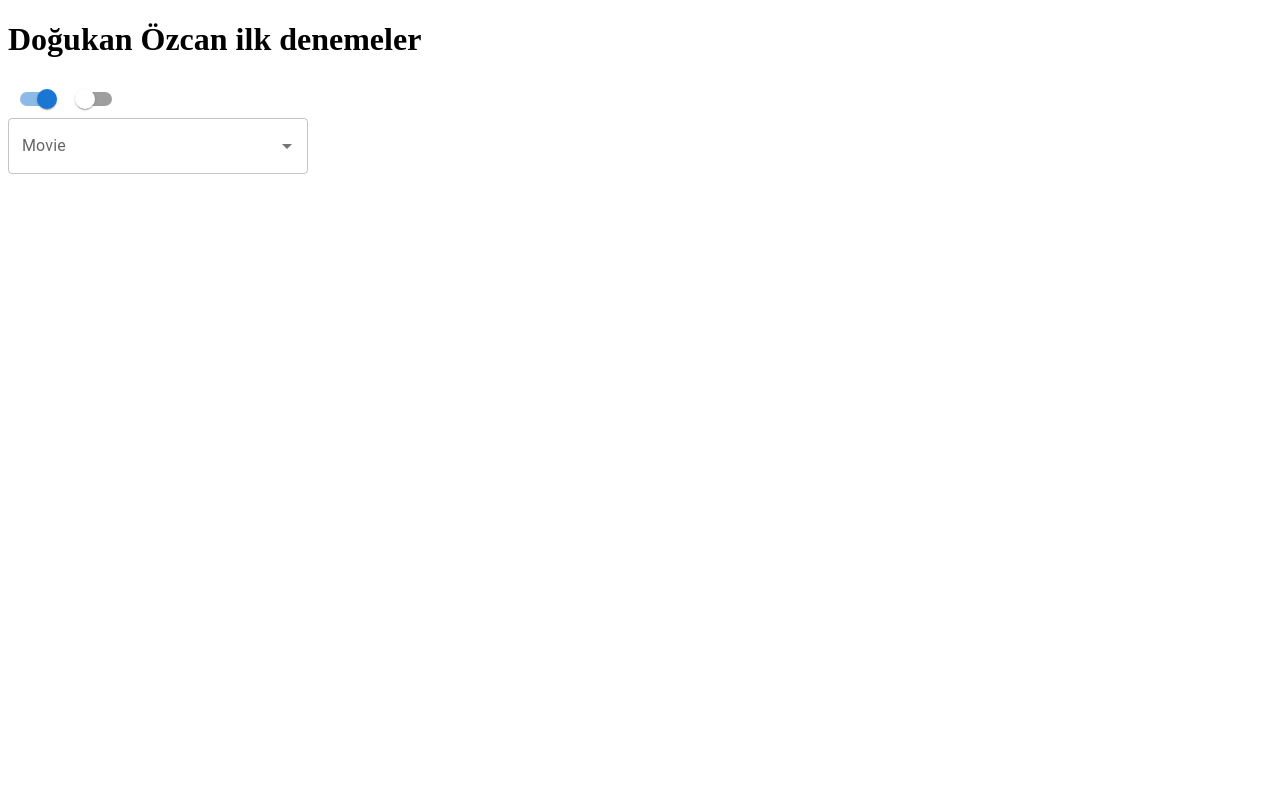
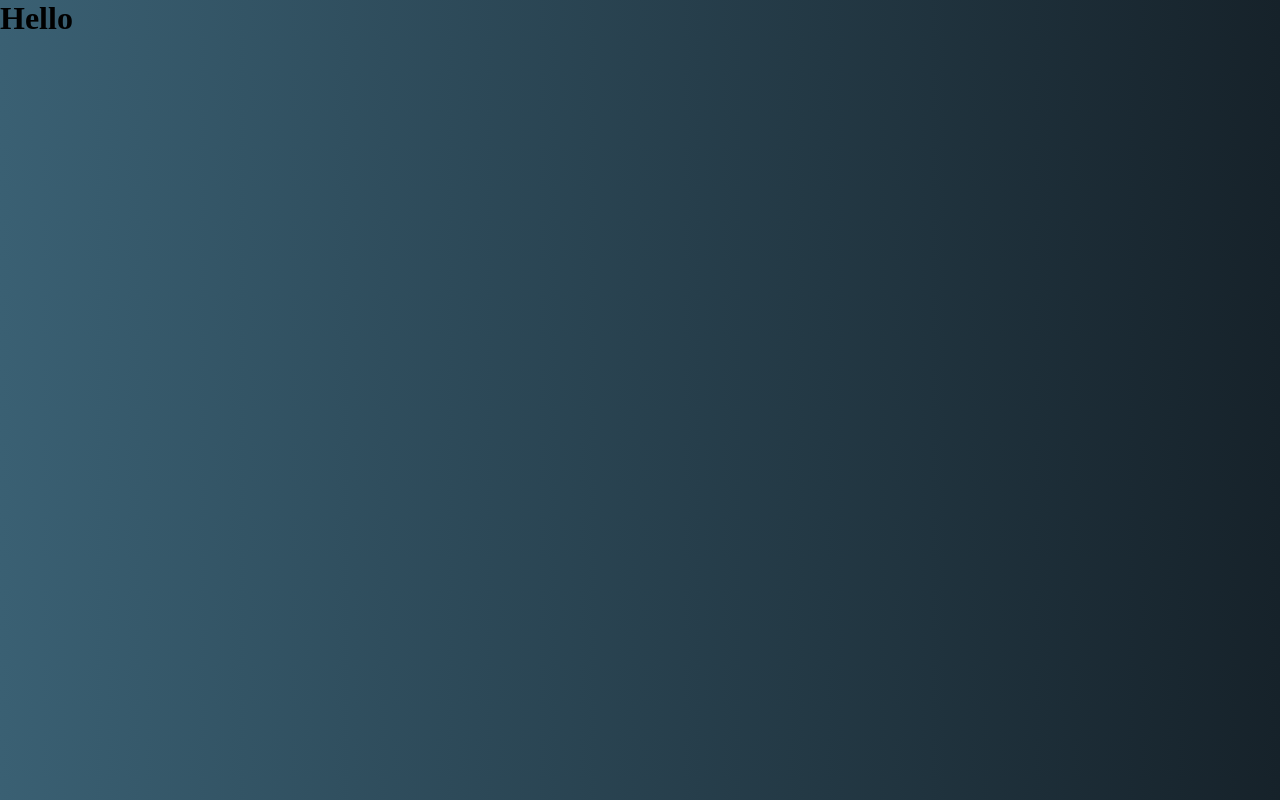
Before and after one commit to DogukanOzcn/materialui-app, a React (Create React App) app: page / in a window 1280 px wide. Built offline with nearby package versions, Linux system fonts and the light colour scheme.

Commit message:
Deneme branchi icin commit atıldı

```diff
--- a/src/App.js
+++ b/src/App.js
@@ -1,10 +1,14 @@
 import Footer from "./components/Footer";
 import Header from "./components/Header";
+import "./index.css"
 
 function App() {
   return (
     <div className="App">
       <Header />
+      <main>
+        <h1>Hello</h1>
+      </main>
       <Footer/>
     </div>
   );
--- a/src/components/Footer.js
+++ b/src/components/Footer.js
@@ -1,143 +1,12 @@
-import * as React from 'react';
-import TextField from '@mui/material/TextField';
-import Autocomplete from '@mui/material/Autocomplete';
+import React from 'react'
+import './footer.css'
 
 export default function Footer() {
   return (
-    <Autocomplete
-      disablePortal
-      id="combo-box-demo"
-      options={top100Films}
-      sx={{ width: 300 }}
-      renderInput={(params) => <TextField {...params} label="Movie" />}
-    />
-  );
+    <div>
+      <header className='foot'>
+      <h3 className='test'> </h3>
+      </header>
+    </div>
+  )
 }
-
-// Top 100 films as rated by IMDb users. http://www.imdb.com/chart/top
-const top100Films = [
-  { label: 'The Shawshank Redemption', year: 1994 },
-  { label: 'The Godfather', year: 1972 },
-  { label: 'The Godfather: Part II', year: 1974 },
-  { label: 'The Dark Knight', year: 2008 },
-  { label: '12 Angry Men', year: 1957 },
-  { label: "Schindler's List", year: 1993 },
-  { label: 'Pulp Fiction', year: 1994 },
-  {
-    label: 'The Lord of the Rings: The Return of the King',
-    year: 2003,
-  },
-  { label: 'The Good, the Bad and the Ugly', year: 1966 },
-  { label: 'Fight Club', year: 1999 },
-  {
-    label: 'The Lord of the Rings: The Fellowship of the Ring',
-    year: 2001,
-  },
-  {
-    label: 'Star Wars: Episode V - The Empire Strikes Back',
-    year: 1980,
-  },
-  { label: 'Forrest Gump', year: 1994 },
-  { label: 'Inception', year: 2010 },
-  {
-    label: 'The Lord of the Rings: The Two Towers',
-    year: 2002,
-  },
-  { label: "One Flew Over the Cuckoo's Nest", year: 1975 },
-  { label: 'Goodfellas', year: 1990 },
-  { label: 'The Matrix', year: 1999 },
-  { label: 'Seven Samurai', year: 1954 },
-  {
-    label: 'Star Wars: Episode IV - A New Hope',
-    year: 1977,
-  },
-  { label: 'City of God', year: 2002 },
-  { label: 'Se7en', year: 1995 },
-  { label: 'The Silence of the Lambs', year: 1991 },
-  { label: "It's a Wonderful Life", year: 1946 },
-  { label: 'Life Is Beautiful', year: 1997 },
-  { label: 'The Usual Suspects', year: 1995 },
-  { label: 'Léon: The Professional', year: 1994 },
-  { label: 'Spirited Away', year: 2001 },
-  { label: 'Saving Private Ryan', year: 1998 },
-  { label: 'Once Upon a Time in the West', year: 1968 },
-  { label: 'American History X', year: 1998 },
-  { label: 'Interstellar', year: 2014 },
-  { label: 'Casablanca', year: 1942 },
-  { label: 'City Lights', year: 1931 },
-  { label: 'Psycho', year: 1960 },
-  { label: 'The Green Mile', year: 1999 },
-  { label: 'The Intouchables', year: 2011 },
-  { label: 'Modern Times', year: 1936 },
-  { label: 'Raiders of the Lost Ark', year: 1981 },
-  { label: 'Rear Window', year: 1954 },
-  { label: 'The Pianist', year: 2002 },
-  { label: 'The Departed', year: 2006 },
-  { label: 'Terminator 2: Judgment Day', year: 1991 },
-  { label: 'Back to the Future', year: 1985 },
-  { label: 'Whiplash', year: 2014 },
-  { label: 'Gladiator', year: 2000 },
-  { label: 'Memento', year: 2000 },
-  { label: 'The Prestige', year: 2006 },
-  { label: 'The Lion King', year: 1994 },
-  { label: 'Apocalypse Now', year: 1979 },
-  { label: 'Alien', year: 1979 },
-  { label: 'Sunset Boulevard', year: 1950 },
-  {
-    label: 'Dr. Strangelove or: How I Learned to Stop Worrying and Love the Bomb',
-    year: 1964,
-  },
-  { label: 'The Great Dictator', year: 1940 },
-  { label: 'Cinema Paradiso', year: 1988 },
-  { label: 'The Lives of Others', year: 2006 },
-  { label: 'Grave of the Fireflies', year: 1988 },
-  { label: 'Paths of Glory', year: 1957 },
-  { label: 'Django Unchained', year: 2012 },
-  { label: 'The Shining', year: 1980 },
-  { label: 'WALL·E', year: 2008 },
-  { label: 'American Beauty', year: 1999 },
-  { label: 'The Dark Knight Rises', year: 2012 },
-  { label: 'Princess Mononoke', year: 1997 },
-  { label: 'Aliens', year: 1986 },
-  { label: 'Oldboy', year: 2003 },
-  { label: 'Once Upon a Time in America', year: 1984 },
-  { label: 'Witness for the Prosecution', year: 1957 },
-  { label: 'Das Boot', year: 1981 },
-  { label: 'Citizen Kane', year: 1941 },
-  { label: 'North by Northwest', year: 1959 },
-  { label: 'Vertigo', year: 1958 },
-  {
-    label: 'Star Wars: Episode VI - Return of the Jedi',
-    year: 1983,
-  },
-  { label: 'Reservoir Dogs', year: 1992 },
-  { label: 'Braveheart', year: 1995 },
-  { label: 'M', year: 1931 },
-  { label: 'Requiem for a Dream', year: 2000 },
-  { label: 'Amélie', year: 2001 },
-  { label: 'A Clockwork Orange', year: 1971 },
-  { label: 'Like Stars on Earth', year: 2007 },
-  { label: 'Taxi Driver', year: 1976 },
-  { label: 'Lawrence of Arabia', year: 1962 },
-  { label: 'Double Indemnity', year: 1944 },
-  {
-    label: 'Eternal Sunshine of the Spotless Mind',
-    year: 2004,
-  },
-  { label: 'Amadeus', year: 1984 },
-  { label: 'To Kill a Mockingbird', year: 1962 },
-  { label: 'Toy Story 3', year: 2010 },
-  { label: 'Logan', year: 2017 },
-  { label: 'Full Metal Jacket', year: 1987 },
-  { label: 'Dangal', year: 2016 },
-  { label: 'The Sting', year: 1973 },
-  { label: '2001: A Space Odyssey', year: 1968 },
-  { label: "Singin' in the Rain", year: 1952 },
-  { label: 'Toy Story', year: 1995 },
-  { label: 'Bicycle Thieves', year: 1948 },
-  { label: 'The Kid', year: 1921 },
-  { label: 'Inglourious Basterds', year: 2009 },
-  { label: 'Snatch', year: 2000 },
-  { label: '3 Idiots', year: 2009 },
-  { label: 'Monty Python and the Holy Grail', year: 1975 },
-];
--- a/src/components/Header.js
+++ b/src/components/Header.js
@@ -1,15 +1,9 @@
-import * as React from 'react';
-import Switch from '@mui/material/Switch';
-
-const label = { inputProps: { 'aria-label': 'Switch demo' } };
+import * as React from "react";
 
 export default function Header() {
   return (
     <div>
-      <h1>Doğukan Özcan ilk denemeler</h1>
-      <Switch {...label} defaultChecked />
-      <Switch {...label} />
-
+      <h1></h1>
     </div>
   );
 }
--- /dev/null
+++ b/src/index.css
@@ -0,0 +1,18 @@
+*{
+    padding: 0;
+    margin: 0;
+    box-sizing: border-box;
+}
+body {
+  background: #16222a; /* fallback for old browsers */
+  background: -webkit-linear-gradient(
+    to right,
+    #3a6073,
+    #16222a
+  ); /* Chrome 10-25, Safari 5.1-6 */
+  background: linear-gradient(
+    to right,
+    #3a6073,
+    #16222a
+  ); /* W3C, IE 10+/ Edge, Firefox 16+, Chrome 26+, Opera 12+, Safari 7+ */
+}
```
Also changed, not shown: src/components/Navicomp.js (added, +9 -0 lines), src/headercomponents/information1 copy.js (added, +7 -0 lines), src/headercomponents/information2.js (added, +7 -0 lines), src/headercomponents/information3.js (added, +7 -0 lines), src/components/footer.css (added), src/components/header.css (added), src/components/navicomp.css (added), 1 other file (tests, documents, lock files or other folders).
